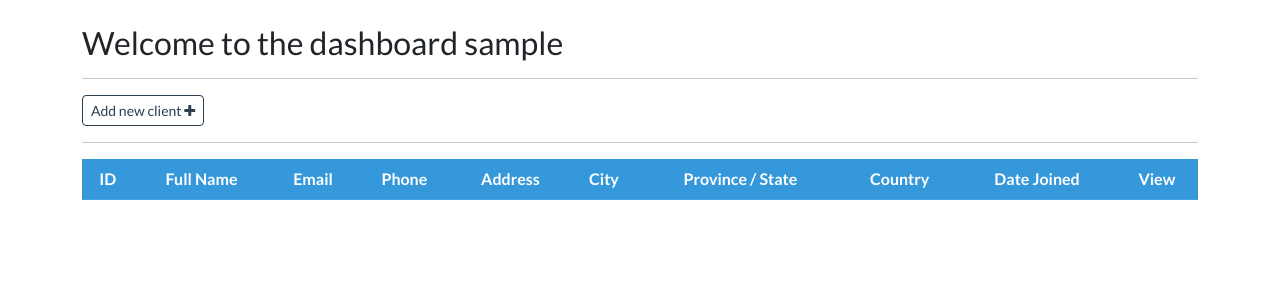
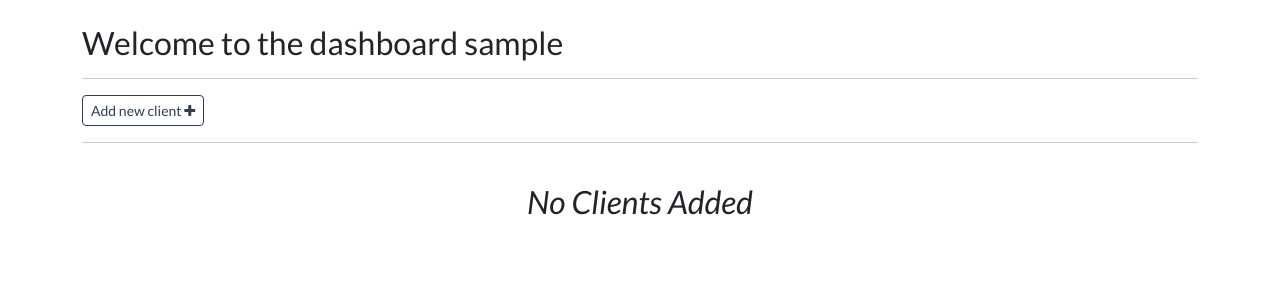
Before and after one commit to Furqanmh/Django-CRM-App, a Django app: page /dashboard in a window 1280 px wide. Shown: the part 72-372 px from the top of the page. Run offline with Django 5.2, Linux system fonts and the light colour scheme; the visitor is signed in with stand-in values (Sample User, id 1); data that the repository does not hold is empty.

Commit message:
Cleaning up dashboard

```diff
--- a/crm/webapp/templates/webapp/dashboard.html
+++ b/crm/webapp/templates/webapp/dashboard.html
@@ -12,6 +12,9 @@
 </a>
 
 <hr>
+
+{% if clients %}
+
 
   <table class="table table-hover table-border">
     <thead class="table-info">
@@ -32,8 +35,6 @@
       </tr>
     </thead>
     <tbody>
-
-    {% if clients %}
 
         {% for client in clients %}
 
@@ -61,16 +62,20 @@
 
             </tr>
 
+
         {% endfor %}
+
+    </tbody>
+  </table>
+
+{% else %}
+
+  <br>
+  <h3 style="text-align: center; font-style: italic">No Clients Added</h3>
 
 
 
 {% endif %}
 
-  </tbody>
-</table>
-
-
-
 
 {% endblock %}
```
Lines whose indentation alone changed are shown as unchanged.
